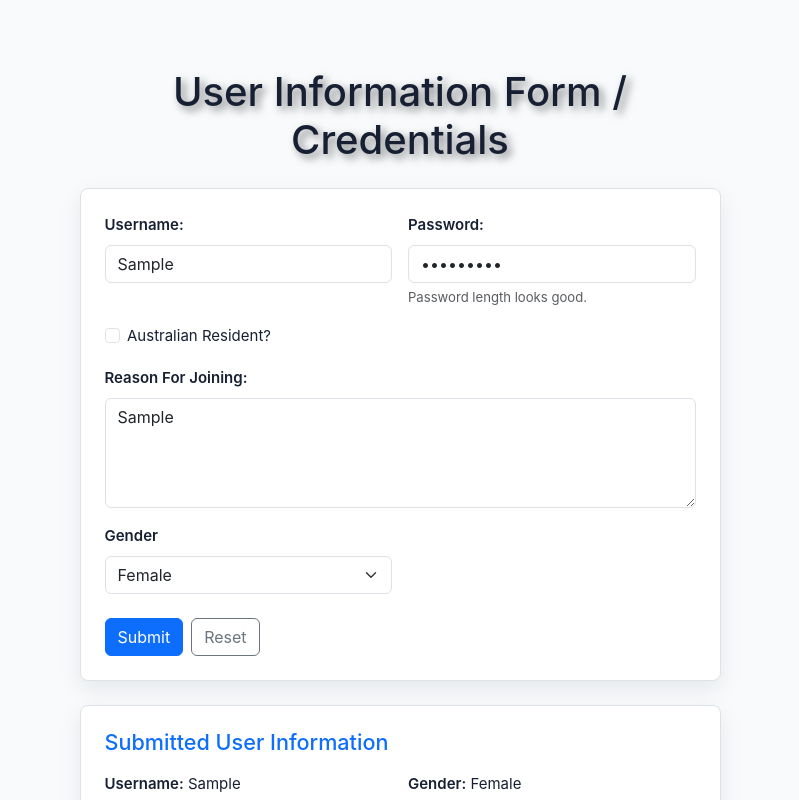
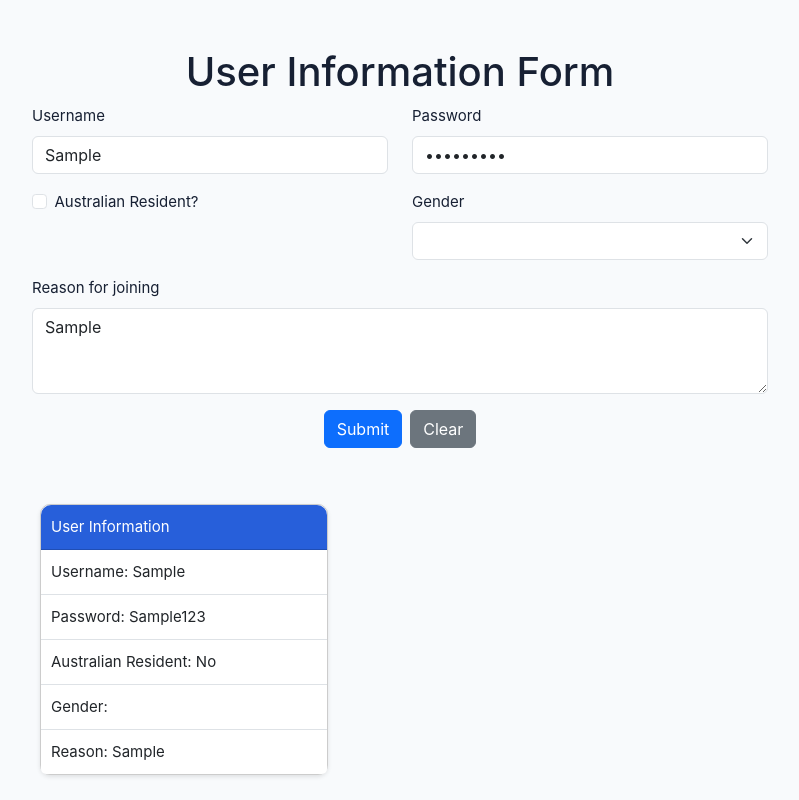
Before and after one commit to ldai0026/FIT5032_2026_LingDai_36667145, a Vue app in the folder ldai-library/: page / in a window 1280 px wide. Both pictures are taken after typing "Sample", "Sample123", "Sample" into the empty fields and a click on the button "Submit". Shown: the top 800 px of the page, without its empty margins (240-1039 px from the left). Built offline with nearby package versions, Linux system fonts and the light colour scheme.

Commit message:
Align week 3 Bootstrap form with lab guide

```diff
--- a/ldai-library/src/components/Form.vue
+++ b/ldai-library/src/components/Form.vue
@@ -1,132 +1,122 @@
 <script setup>
-import { computed, reactive, ref } from 'vue'
+import { ref } from 'vue'
 
-const formData = reactive({
+const formData = ref({
   username: '',
   password: '',
   isAustralian: false,
   reason: '',
-  gender: 'Female',
+  gender: '',
 })
 
-const submittedData = ref(null)
+const submittedCards = ref([])
 
-const passwordHelp = computed(() => {
-  if (!formData.password) return 'Use a private password for your library account.'
-  return formData.password.length >= 8
-    ? 'Password length looks good.'
-    : 'Password should be at least 8 characters.'
-})
-
-function submitForm() {
-  submittedData.value = {
-    username: formData.username,
-    password: formData.password,
-    isAustralian: formData.isAustralian,
-    reason: formData.reason,
-    gender: formData.gender,
-  }
+const submitForm = () => {
+  submittedCards.value.push({ ...formData.value })
 }
 
-function resetForm() {
-  formData.username = ''
-  formData.password = ''
-  formData.isAustralian = false
-  formData.reason = ''
-  formData.gender = 'Female'
-  submittedData.value = null
+const clearForm = () => {
+  formData.value = {
+    username: '',
+    password: '',
+    isAustralian: false,
+    reason: '',
+    gender: '',
+  }
 }
 </script>
 
 <template>
-  <main class="container py-4 py-md-5">
-    <section class="row justify-content-center">
-      <div class="col-12 col-md-10 col-lg-8 col-xl-7">
-        <h1>User Information Form / Credentials</h1>
+  <div class="container mt-5">
+    <div class="row">
+      <div class="col-12 col-sm-10 offset-sm-1 col-lg-8 offset-lg-2">
+        <h1 class="text-center">User Information Form</h1>
+        <form @submit.prevent="submitForm">
+          <div class="row mb-3">
+            <div class="col-12 col-sm-6">
+              <label for="username" class="form-label">Username</label>
+              <input id="username" v-model="formData.username" type="text" class="form-control" />
+            </div>
+            <div class="col-12 col-sm-6">
+              <label for="password" class="form-label">Password</label>
+              <input id="password" v-model="formData.password" type="password" class="form-control" />
+            </div>
+          </div>
 
-        <form class="library-form needs-validation" @submit.prevent="submitForm">
-          <div class="row g-3">
-            <div class="col-12 col-md-6">
-              <label for="username" class="form-label">Username:</label>
-              <input
-                id="username"
-                v-model.trim="formData.username"
-                class="form-control"
-                type="text"
-                placeholder="Enter username"
-                required
-              />
-            </div>
-
-            <div class="col-12 col-md-6">
-              <label for="password" class="form-label">Password:</label>
-              <input
-                id="password"
-                v-model="formData.password"
-                class="form-control"
-                type="password"
-                placeholder="Enter password"
-                minlength="8"
-                required
-              />
-              <div class="form-text">{{ passwordHelp }}</div>
-            </div>
-
-            <div class="col-12">
+          <div class="row mb-3">
+            <div class="col-12 col-sm-6">
               <div class="form-check">
                 <input
-                  id="resident"
+                  id="isAustralian"
                   v-model="formData.isAustralian"
+                  type="checkbox"
                   class="form-check-input"
-                  type="checkbox"
                 />
-                <label for="resident" class="form-check-label">Australian Resident?</label>
+                <label class="form-check-label" for="isAustralian">Australian Resident?</label>
               </div>
             </div>
-
-            <div class="col-12">
-              <label for="reason" class="form-label">Reason For Joining:</label>
-              <textarea
-                id="reason"
-                v-model.trim="formData.reason"
-                class="form-control"
-                rows="4"
-                placeholder="Tell us why you are joining the library."
-              ></textarea>
-            </div>
-
-            <div class="col-12 col-sm-8 col-md-6">
+            <div class="col-12 col-sm-6">
               <label for="gender" class="form-label">Gender</label>
               <select id="gender" v-model="formData.gender" class="form-select">
-                <option>Female</option>
-                <option>Male</option>
-                <option>Non-binary</option>
-                <option>Prefer not to say</option>
+                <option value="male">Male</option>
+                <option value="female">Female</option>
+                <option value="other">Other</option>
               </select>
             </div>
+          </div>
 
-            <div class="col-12 d-grid d-sm-flex gap-2 pt-2">
-              <button type="submit" class="btn btn-primary">Submit</button>
-              <button type="button" class="btn btn-outline-secondary" @click="resetForm">Reset</button>
-            </div>
+          <div class="mb-3">
+            <label for="reason" class="form-label">Reason for joining</label>
+            <textarea id="reason" v-model="formData.reason" class="form-control" rows="3"></textarea>
+          </div>
+
+          <div class="text-center">
+            <button type="submit" class="btn btn-primary me-2">Submit</button>
+            <button type="button" class="btn btn-secondary" @click="clearForm">Clear</button>
           </div>
         </form>
 
-        <section v-if="submittedData" class="submitted-card mt-4">
-          <h2>Submitted User Information</h2>
-          <div class="row g-3">
-            <div class="col-12 col-md-6">
-              <p><strong>Username:</strong> {{ submittedData.username }}</p>
-              <p><strong>Password:</strong> {{ submittedData.password }}</p>
-              <p><strong>Australian Resident:</strong> {{ submittedData.isAustralian ? 'Yes' : 'No' }}</p>
-            </div>
-            <div class="col-12 col-md-6">
-              <p><strong>Gender:</strong> {{ submittedData.gender }}</p>
-              <p><strong>Reason For Joining:</strong> {{ submittedData.reason || 'No reason entered' }}</p>
+        <div class="row mt-5" v-if="submittedCards.length">
+          <div class="d-flex flex-wrap justify-content-start">
+            <div
+              v-for="(card, index) in submittedCards"
+              :key="index"
+              class="card m-2"
+              style="width: 18rem"
+            >
+              <div class="card-header">User Information</div>
+              <ul class="list-group list-group-flush">
+                <li class="list-group-item">Username: {{ card.username }}</li>
+                <li class="list-group-item">Password: {{ card.password }}</li>
+                <li class="list-group-item">
+                  Australian Resident: {{ card.isAustralian ? 'Yes' : 'No' }}
+                </li>
+                <li class="list-group-item">Gender: {{ card.gender }}</li>
+                <li class="list-group-item">Reason: {{ card.reason }}</li>
+              </ul>
             </div>
           </div>
-        </section>
+        </div>
       </div>
-    </section>
-  </main>
+    </div>
+  </div>
 </template>
+
+<style scoped>
+.card {
+  border: 1px solid #ccc;
+  border-radius: 10px;
+  box-shadow: 0 2px 4px rgba(0, 0, 0, 0.1);
+}
+
+.card-header {
+  background-color: #275FDA;
+  color: white;
+  padding: 10px;
+  border-radius: 10px 10px 0 0;
+}
+
+.list-group-item {
+  padding: 10px;
+}
+</style>
--- a/ldai-library/src/main.js
+++ b/ldai-library/src/main.js
@@ -1,7 +1,7 @@
 import 'bootstrap/dist/css/bootstrap.min.css'
 import 'bootstrap/dist/js/bootstrap.bundle.min.js'
 import './assets/main.css'
-import './style.css'
+// import './style.css'
 
 import { createApp } from 'vue'
 import App from './App.vue'
--- a/ldai-library/src/style.css
+++ b/ldai-library/src/style.css
@@ -5,35 +5,22 @@
   text-shadow: 4px 4px 8px rgba(0, 0, 0, 0.5);
 }
 
-.library-form,
-.submitted-card {
-  margin-top: 24px;
-  padding: 24px;
-  border: 1px solid #dee2e6;
-  border-radius: 8px;
-  background: #ffffff;
-  box-shadow: 0 8px 22px rgba(15, 23, 42, 0.08);
+/* Class selectors */
+.form {
+  text-align: center;
+  margin-top: 50px;
 }
 
-.library-form .form-label,
-.submitted-card strong {
-  font-weight: 600;
+/* ID selectors */
+#username:focus,
+#password:focus,
+#isAustralian:focus,
+#reason:focus {
+  border: 4px solid #FF6347; /* More obvious border color change (Tomato) */
+  background-color: #FFEBE8; /* Light background color change */
 }
 
-.submitted-card h2 {
-  margin-bottom: 16px;
-  font-size: 1.35rem;
-  color: #0d6efd;
+/* Attribute selectors */
+select[id="gender"] {
+  background-color: #d3d3d3; /* Default background color set to gray */
 }
-
-@media (max-width: 575.98px) {
-  h1 {
-    font-size: 1.65rem;
-    text-align: left;
-  }
-
-  .library-form,
-  .submitted-card {
-    padding: 16px;
-  }
-}
```
